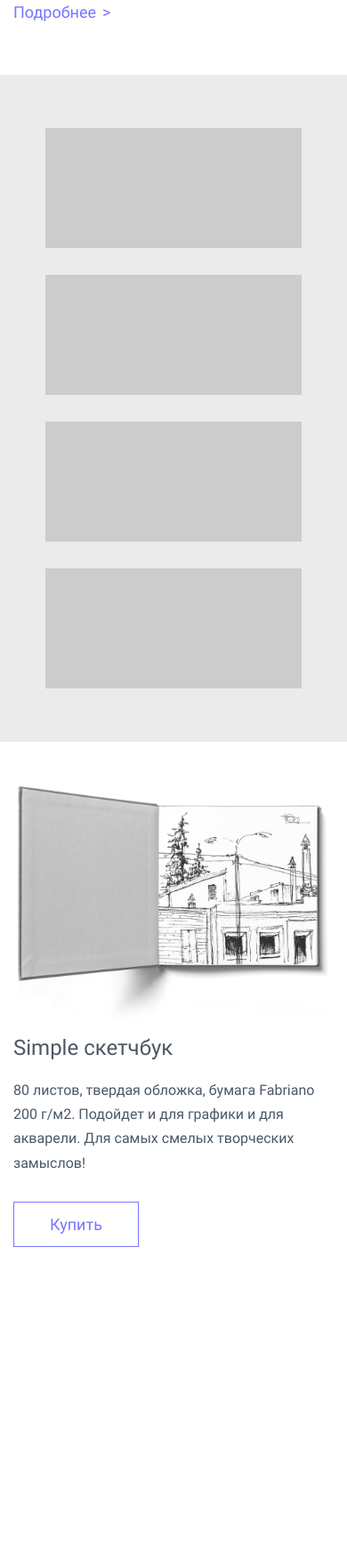
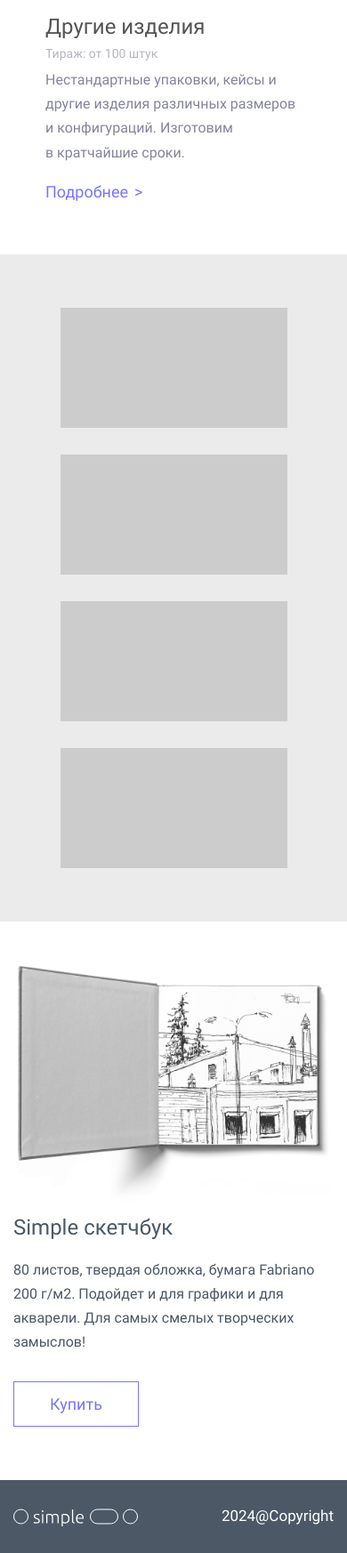
Before and after one commit to vmnekrasovv/simple, a plain HTML site: page app/index.html in a window 390 px wide. Shown: the part 3239-4985 px from the top of the page at 89% size. Before the commit the page ends 4701 px from the top, so only its background shows below. Drawn offline with Linux system fonts and the light colour scheme; a script that the page names is missing.

Commit message:
Футер + правки по адаптиву в секциях
готово

```diff
--- a/app/index.html
+++ b/app/index.html
@@ -156,7 +156,16 @@
 				<a href="#" class="button">Купить</a>
 
 			</div> <!-- /container-->
-		</section> <!-- /section s3-->
+		</section> <!-- /section s4-->
+
+		<footer class="footer">
+			<div class="container">
+
+				<a href="#" class="footer-logo"></a>
+				<span class="footer-copyright">2024@Copyright</span>
+
+			</div> <!-- /container-->
+		</footer> <!-- /footer-->
 
 	</div> <!-- /page -->
 
--- /dev/null
+++ b/app/scss/_footer.scss
@@ -0,0 +1,31 @@
+.footer {
+	background-color: #4C5866;
+	padding: 30px 0;
+
+	.container {
+		display: flex;
+		justify-content: space-between;
+	}
+
+	&-logo {
+		display: block;
+		width: 162px;
+		height: 22px;
+		background: url('../images/dest/logo_footer.svg') no-repeat;
+
+		@media screen and (max-width: 376px) {
+			width: 120px;
+        	background-size: contain;
+		}
+	}
+
+	&-copyright {
+		color: #fff;
+		font-size: 17px;
+		font-weight: 200;
+
+		@media screen and (max-width: 375px) {
+			font-size: 16px;
+		}
+	}
+}
--- a/app/scss/app.scss
+++ b/app/scss/app.scss
@@ -7,3 +7,4 @@
 @import 'sections/s2';
 @import 'sections/s3';
 @import 'sections/s4';
+@import 'footer';
--- a/app/scss/sections/_s2.scss
+++ b/app/scss/sections/_s2.scss
@@ -11,6 +11,11 @@
 		display: flex;
 		flex-wrap: wrap;
 		gap: 30px;
+		justify-content: center;
+
+		@media screen and (min-width: 900px) and (max-width: 1200px) {
+			gap: 70px;
+		}
 	}
 
 	.product {
@@ -21,16 +26,21 @@
 			width: calc(25% - 22.5px);
 		}
 
-		@media screen and (max-width: 1200px) {
+		@media screen and (min-width: 900px) and (max-width: 1200px) {
+			width: calc(40% - 15px);
+			margin-bottom: 40px;
+		}
+
+		@media screen and (max-width: 899px) {
 			width: calc(50% - 15px);
 		}
 
-		@media screen and (min-width: 900px) and (max-width: 1200px) {
-			margin-bottom: 40px;
+		@media screen and (max-width: 576px) {
+			width: 80%;
 		}
 
-		@media screen and (max-width: 576px) {
-			width: calc(100%);
+		@media screen and (max-width: 376px) {
+			width: 100%;
 		}
 
 		img {
@@ -41,20 +51,16 @@
 			height: 180px;
 			margin-bottom: 20px;
 
-			@media screen and (min-width: 900px) and (max-width: 1200px) {
-				height: 330px;
+			@media screen and (min-width: 768px) and (max-width: 1200px) {
+				height: calc(180px * 1.5);
 			}
 
-			@media screen and (min-width: 768px) and (max-width: 899px) {
-				height: 250px;
+			@media screen and (max-width: 767px) {
+				height: calc(180px * 1.2);
 			}
 
 			@media screen and (max-width: 576px) {
-				height: 250px;
-			}
-
-			@media screen and (max-width: 420px) {
-				height: 180px;
+				height: auto;
 			}
 		}
 
--- a/app/scss/sections/_s3.scss
+++ b/app/scss/sections/_s3.scss
@@ -7,46 +7,56 @@
 		padding: 60px 0;
 	}
 
+	.container {
+		@media screen and (max-width: 1200px) {
+			width: 100%;
+			display: flex;
+			justify-content: center;
+		}
+	}
+
 	.brands {
 		display: flex;
 		gap: 30px;
 
 		@media screen and (max-width: 1200px) {
-			width: 50%;
-			margin: 0 auto;
 			flex-wrap: wrap;
-		}
-
-		@media screen and (max-width: 576px) {
-			width: 100%;
-		}
-	}
-
-	.brand {
-		width: calc(25% - 15px);
-		height: 135px;
-		background-color: #ccc;
-
-		@media screen and (max-width: 1200px) {
-			width: calc(50% - 15px);
+			width: 700px;
+			justify-content: center;
 		}
 
 		@media screen and (max-width: 768px) {
 			width: 100%;
 		}
 
-		@media screen and (max-width: 576px) {
-			width: calc(50% - 15px);
+		@media screen and (max-width: 450px) {
+			width: 255px;
+		}
+	}
+
+	.brand {
+		width: 255px;
+		height: 135px;
+		background-color: #ccc;
+
+		@media screen and (max-width: 1200px) {
+			width: calc(255px * 1.2);
+			height: calc(135px * 1.2);
 		}
 
-		@media screen and (max-width: 420px) {
-			width: 80%;
-			margin: 0 auto;
+		@media screen and (max-width: 768px) {
+			width: 255px;
+			height: 135px;
 		}
 
-		@media screen and (max-width: 420px) {
-			width: calc(80%);
-			margin: 0 auto;
+		@media screen and (max-width: 576px) {
+			width: calc(255px * 1.2);
+			height: calc(135px * 1.2);
+		}
+
+		@media screen and (max-width: 450px) {
+			width: 255px;
+			height: 135px;
 		}
 	}
 }
--- a/app/scss/sections/_s4.scss
+++ b/app/scss/sections/_s4.scss
@@ -2,14 +2,15 @@
 
 	.container {
 		padding-top: 120px;
-		padding-bottom: 120px;
+		padding-bottom: 90px;
 		background: url('../images/dest/sketchbook.png') no-repeat;
-		background-position: calc(100% - 20px) calc(100% - 20px);
+		background-position: calc(100% - 20px) bottom;
 
 		@media screen and (max-width: 1200px) {
 			background-image: url('../images/dest/sketchbook_full.png');
 			background-size: 560px auto;
 			background-position: 100% 85%;
+			padding-bottom: 120px;
 		}
 
 		@media screen and (max-width: 950px) {
@@ -31,7 +32,6 @@
 		}
 
 		@media screen and (max-width: 420px) {
-
 			padding-top: 330px;
 		}
 	}
```
Also changed, not shown: app/css/app.min.css, app/images/dest/logo_footer.svg (added).
